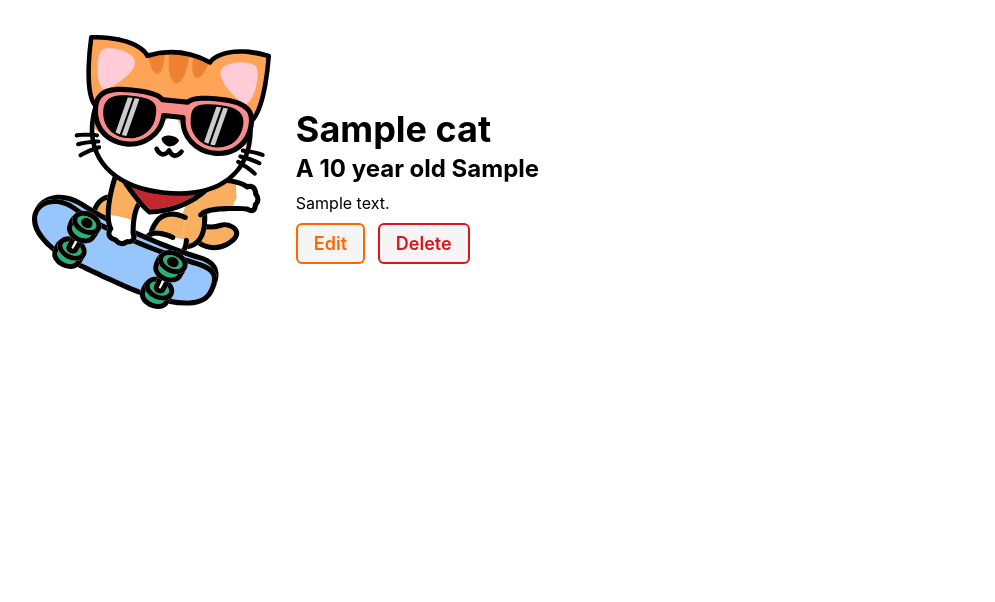
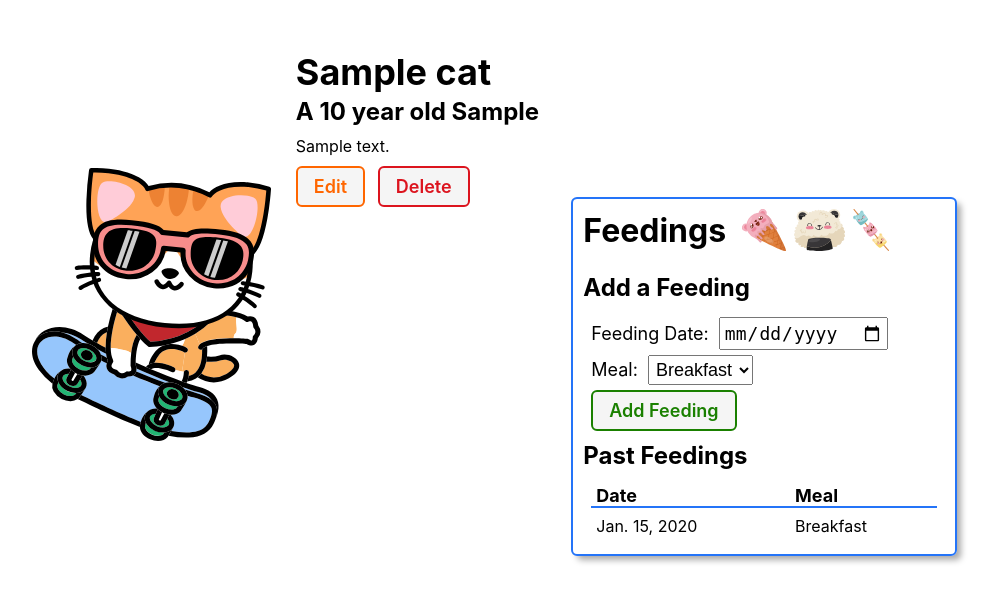
Before and after one commit to Requilum/django-crud-app-cat-collector, a Django app: page /cats/1/ in a window 1280 px wide. Shown: the part 55-657 px from the top of the page, without its empty margins (8-1003 px from the left). Run offline with Django 5.2, Linux system fonts and the light colour scheme; tables that the repository leaves empty hold one stand-in row (values such as "Sample post").

Commit message:
Django One-to-Many Relationships

```diff
--- a/main_app/admin.py
+++ b/main_app/admin.py
@@ -1,5 +1,6 @@
 from django.contrib import admin
-from .models import Cat
+from .models import Cat, Feeding
 
 # Register your models here.
 admin.site.register(Cat)
+admin.site.register(Feeding)
--- /dev/null
+++ b/main_app/forms.py
@@ -0,0 +1,16 @@
+from django import forms
+from .models import Feeding
+
+class FeedingForm(forms.ModelForm):
+    class Meta:
+        model = Feeding
+        fields = ['date', 'meal']
+        widgets = {
+            'date': forms.DateInput(
+                format=('%Y-%m-%d'),
+                attrs={
+                    'placeholder': 'Select a date',
+                    'type': 'date'
+                }
+            ),
+        }
--- a/main_app/models.py
+++ b/main_app/models.py
@@ -1,6 +1,15 @@
 from django.db import models
 from django.urls import reverse
 
+#tuples
+MEALS = (
+    ('B', 'Breakfast'),
+    ('L', 'Lunch'),
+    ('D', 'Dinner'),
+)
+
+# Define models here
+# Define the Cat model
 class Cat(models.Model):
     name = models.CharField(max_length=100)
     breed = models.CharField(max_length=100)
@@ -14,3 +23,21 @@ class Cat(models.Model):
     def get_absolute_url(self):
         # Use the 'reverse' function to dynamically find the URL for viewing this cat's details
         return reverse('cat-detail', kwargs={'cat_id': self.id})
+
+
+
+# Define the Feeding model
+class Feeding(models.Model):
+    date = models.DateField('Feeding Date')
+    meal = models.CharField(
+        max_length=1,
+        choices=MEALS,
+        default=MEALS[0][0]
+    )
+    # Create a cat_id column for each feeding in the database
+    cat = models.ForeignKey(Cat, on_delete=models.CASCADE)
+
+    def __str__(self):
+        return f"{self.get_meal_display()} on {self.date}"
+    class Meta:
+        ordering = ['-date']  # This line makes the newest feedings appear first
--- a/main_app/templates/cats/detail.html
+++ b/main_app/templates/cats/detail.html
@@ -17,6 +17,59 @@
       <a href="{% url 'cat-update' cat.id %}" class="btn warn">Edit</a>
       <a href="{% url 'cat-delete' cat.id %}" class="btn danger">Delete</a>
     </div>
+
+    <div class="feedings-toy-container">
+      <section class="feedings">
+        <div class="subsection-title">
+          <h2>Feedings</h2>
+          <img
+            src="{% static 'images/cat-cone.svg' %}"
+            alt="An ice cream cone cat"
+          />
+          <img
+            src="{% static 'images/cat-onigiri.svg' %}"
+            alt="A cat as onigiri"
+          />
+          <img
+            src="{% static 'images/kitty-kabob.svg' %}"
+            alt="A kabob of kittens"
+          />
+        </div>
+
+            <h3>Add a Feeding</h3>
+            <form
+              action="{% url 'add-feeding' cat.id %}"
+              method="post"
+              class="subsection-content"
+              autocomplete="off"
+            >
+              {% csrf_token %} {{ feeding_form.as_p }}
+              <button type="submit" class="btn submit">Add Feeding</button>
+            </form>
+            <h3>Past Feedings</h3>
+{% if cat.feeding_set.all.count %}
+  <table>
+    <thead>
+      <tr>
+        <th>Date</th>
+        <th>Meal</th>
+      </tr>
+    </thead>
+    <tbody>
+      {% for feeding in cat.feeding_set.all %}
+      <tr>
+        <td>{{feeding.date}}</td>
+        <td>{{feeding.get_meal_display}}</td>
+      </tr>
+      {% endfor %}
+    </tbody>
+  </table>
+{% else %}
+  <div class="subsection-content">
+    <p>⚠️ {{cat.name}} has not been fed!</p>
+  </div>
+{% endif %}
+
+    {% endblock %}
   </div>
 </section>
-{% endblock %}
--- a/main_app/urls.py
+++ b/main_app/urls.py
@@ -10,4 +10,9 @@ urlpatterns = [
     path('cats/create/', views.CatCreate.as_view(), name='cat-create'),
     path('cats/<int:pk>/update/', views.CatUpdate.as_view(), name='cat-update'),
     path('cats/<int:pk>/delete/', views.CatDelete.as_view(), name='cat-delete'),
+        path(
+        'cats/<int:cat_id>/add-feeding/',
+        views.add_feeding,
+        name='add-feeding'
+    ),
 ]
--- a/main_app/views.py
+++ b/main_app/views.py
@@ -1,6 +1,7 @@
-from django.shortcuts import render
+from django.shortcuts import render, redirect
 from django.views.generic.edit import CreateView, UpdateView, DeleteView
 from .models import Cat
+from .forms import FeedingForm
 
 #view functions
 def home (request):
@@ -18,7 +19,24 @@ def cat_index(request):
 
 def cat_detail(request, cat_id):
     cat = Cat.objects.get(id=cat_id)
-    return render(request, 'cats/detail.html', {'cat': cat})
+    # instantiate FeedingForm to be rendered in the template
+    feeding_form = FeedingForm()
+    return render(request, 'cats/detail.html', {
+        # include the cat and feeding_form in the context
+        'cat': cat, 'feeding_form': feeding_form
+    })
+def add_feeding(request, cat_id):
+    # create a ModelForm instance using the data in request.POST
+    form = FeedingForm(request.POST)
+    # validate the form
+    if form.is_valid():
+        # don't save the form to the db until it
+        # has the cat_id assigned
+        new_feeding = form.save(commit=False)
+        new_feeding.cat_id = cat_id
+        new_feeding.save()
+    return redirect('cat-detail', cat_id=cat_id)
+
 
 
 class CatCreate(CreateView):
```
Also changed, not shown: main_app/migrations/0002_alter_cat_description_feeding.py (added).
